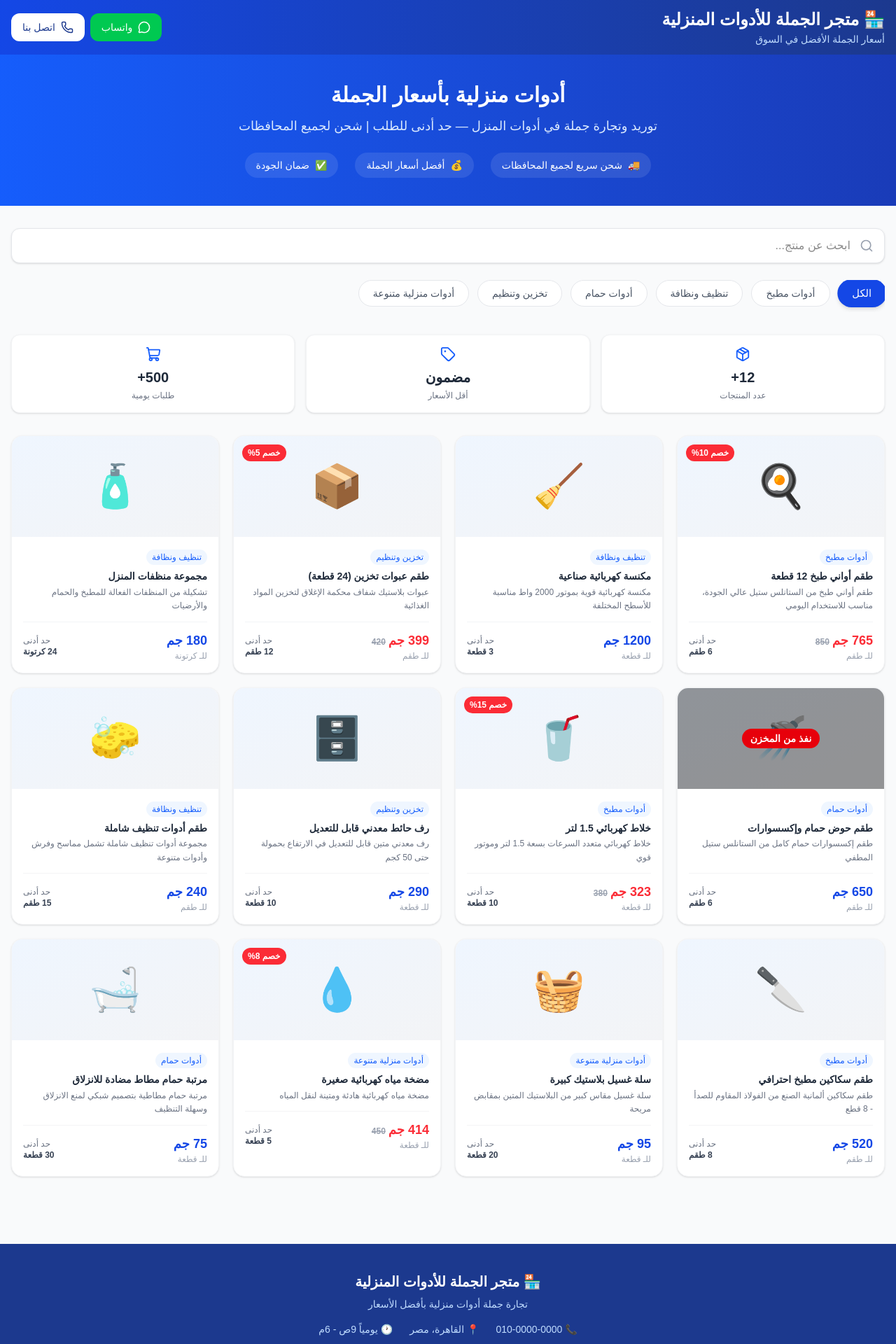
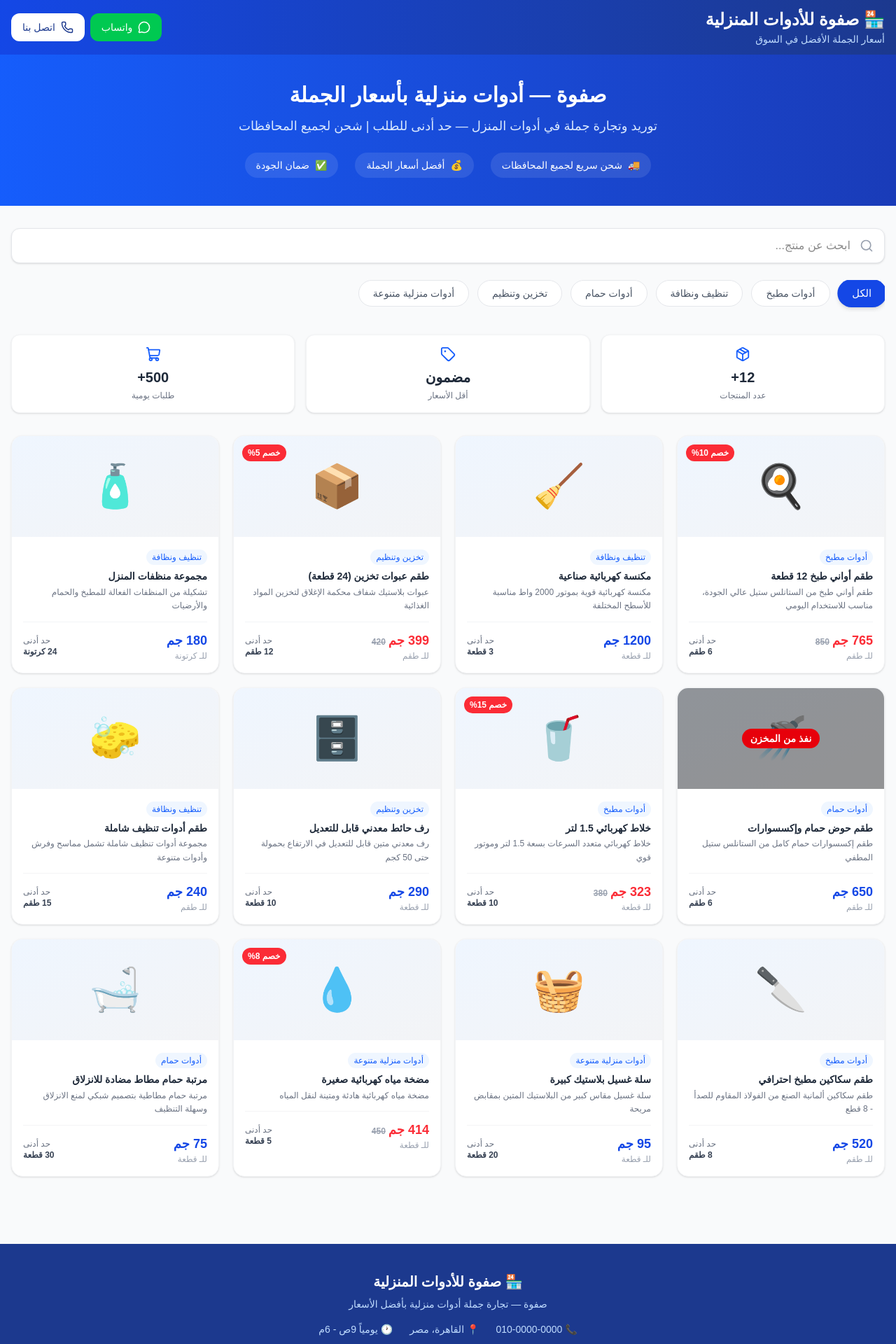
Before and after one commit to anas-wesam/gomla, a Next.js app: page / in a window 1280 px wide. Shown: the top 1920 px of the page at 70% size. Built offline with nearby package versions, Linux system fonts and the light colour scheme.

Commit message:
Rebrand site to Safwa (صفوة)

```diff
--- a/src/app/layout.tsx
+++ b/src/app/layout.tsx
@@ -13,8 +13,8 @@ const geistMono = Geist_Mono({
 });
 
 export const metadata: Metadata = {
-  title: "Create Next App",
-  description: "Generated by create next app",
+  title: "صفوة | أدوات منزلية بالجملة",
+  description: "متجر صفوة لتجارة الجملة في الأدوات المنزلية — أفضل الأسعار وشحن لجميع المحافظات",
 };
 
 export default function RootLayout({
--- a/src/app/page.tsx
+++ b/src/app/page.tsx
@@ -29,7 +29,7 @@ export default function HomePage() {
       <header className="bg-gradient-to-l from-blue-900 to-blue-700 text-white shadow-lg">
         <div className="max-w-7xl mx-auto px-4 py-3 flex flex-col sm:flex-row items-center gap-3 sm:justify-between">
           <div className="text-center sm:text-right">
-            <h1 className="text-lg sm:text-2xl font-bold">🏪 متجر الجملة للأدوات المنزلية</h1>
+            <h1 className="text-lg sm:text-2xl font-bold">🏪 صفوة للأدوات المنزلية</h1>
             <p className="text-blue-200 text-xs sm:text-sm mt-0.5">أسعار الجملة الأفضل في السوق</p>
           </div>
           <div className="flex gap-2 w-full sm:w-auto">
@@ -56,7 +56,7 @@ export default function HomePage() {
       {/* Hero Banner */}
       <div className="bg-gradient-to-l from-blue-800 to-blue-600 text-white py-10 px-4">
         <div className="max-w-7xl mx-auto text-center">
-          <h2 className="text-3xl font-bold mb-3">أدوات منزلية بأسعار الجملة</h2>
+          <h2 className="text-3xl font-bold mb-3">صفوة — أدوات منزلية بأسعار الجملة</h2>
           <p className="text-blue-100 text-lg mb-6">
             توريد وتجارة جملة في أدوات المنزل — حد أدنى للطلب | شحن لجميع المحافظات
           </p>
@@ -266,8 +266,8 @@ export default function HomePage() {
       {/* Footer */}
       <footer className="bg-blue-900 text-white mt-16 py-10 px-4">
         <div className="max-w-7xl mx-auto text-center">
-          <h3 className="text-xl font-bold mb-2">🏪 متجر الجملة للأدوات المنزلية</h3>
-          <p className="text-blue-200 text-sm mb-4">تجارة جملة أدوات منزلية بأفضل الأسعار</p>
+          <h3 className="text-xl font-bold mb-2">🏪 صفوة للأدوات المنزلية</h3>
+          <p className="text-blue-200 text-sm mb-4">صفوة — تجارة جملة أدوات منزلية بأفضل الأسعار</p>
           <div className="flex justify-center gap-6 text-sm text-blue-200 flex-wrap">
             <span>📞 010-0000-0000</span>
             <span>📍 القاهرة، مصر</span>
```
